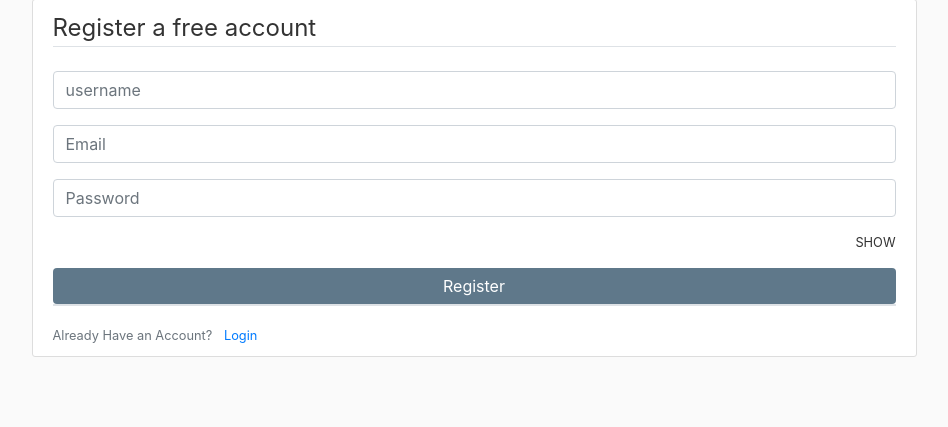
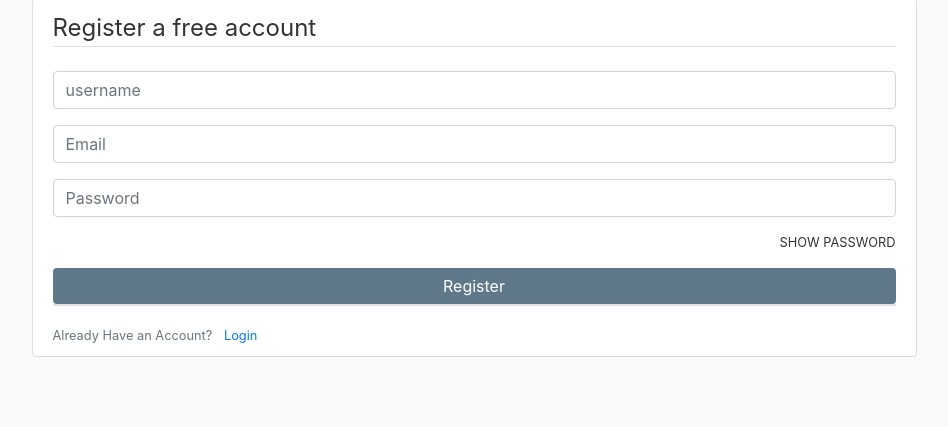
Before and after one commit to hassant727/TeamSoftwareProject, a Django app: page /register/ in a window 1280 px wide. Shown: the part 81-508 px from the top of the page, without its empty margins (166-1114 px from the left). Run offline with Django 3.2, Linux system fonts and the light colour scheme; parts of the project's set-up code (start-up, migrations or seed data) failed here and were passed over; some libraries are stand-ins or nearby versions.

Commit message:
Minor styling

```diff
--- a/CS3305TSP/static/js/register.js
+++ b/CS3305TSP/static/js/register.js
@@ -7,11 +7,11 @@ const usernameSuccessOutput = document.querySelector(".usernameSuccessOutput");
 const showPasswordToggle = document.querySelector(".showPasswordToggle");
 const submitBtn = document.querySelector(".submit-btn");
 const handleToggleInput = (e) => {
-    if (showPasswordToggle.textContent === "SHOW") {
-        showPasswordToggle.textContent = "HIDE";
+    if (showPasswordToggle.textContent === "SHOW PASSWORD") {
+        showPasswordToggle.textContent = "HIDE PASSWORD";
         passwordField.setAttribute("type", "text");
     } else {
-        showPasswordToggle.textContent = "SHOW";
+        showPasswordToggle.textContent = "SHOW PASSWORD";
         passwordField.setAttribute("type", "password");
     }
 };
--- a/CS3305TSP/templates/userpages/login.html
+++ b/CS3305TSP/templates/userpages/login.html
@@ -29,10 +29,10 @@
                     <input type="submit" value="Login" class="btn btn-block btn-primary submit-btn" style="background: #5f788a; border:none; "/>
                 </form>
                 <div class="border-top pt-3">
-                    <small class="text-muted">
+                    <small class="text-muted d-block">
                         Register a new Account? <a class="ml-2" href="{% url 'register-page' %}">Register</a>
                     </small>
-                    <small class="text-muted">
+                    <small class="text-muted d-block">
                         Forgot Password? <a class="ml-2" href="{% url 'password_reset' %}">Reset password</a>
                     </small>
                 </div>
--- a/CS3305TSP/templates/userpages/register.html
+++ b/CS3305TSP/templates/userpages/register.html
@@ -59,7 +59,7 @@
                                 class="textinput textInput form-control"
                                 id="passwordField"
                         />
-                        <small class="float-right py-3 showPasswordToggle">SHOW</small>
+                        <small class="float-right py-3 showPasswordToggle">SHOW PASSWORD</small>
                     </div>
 
                     <input type="submit" value="Register" class="btn btn-block btn-primary submit-btn" style="background: #5f788a; border: none" />
```
Also changed, not shown: CS3305TSP/db.sqlite3.
